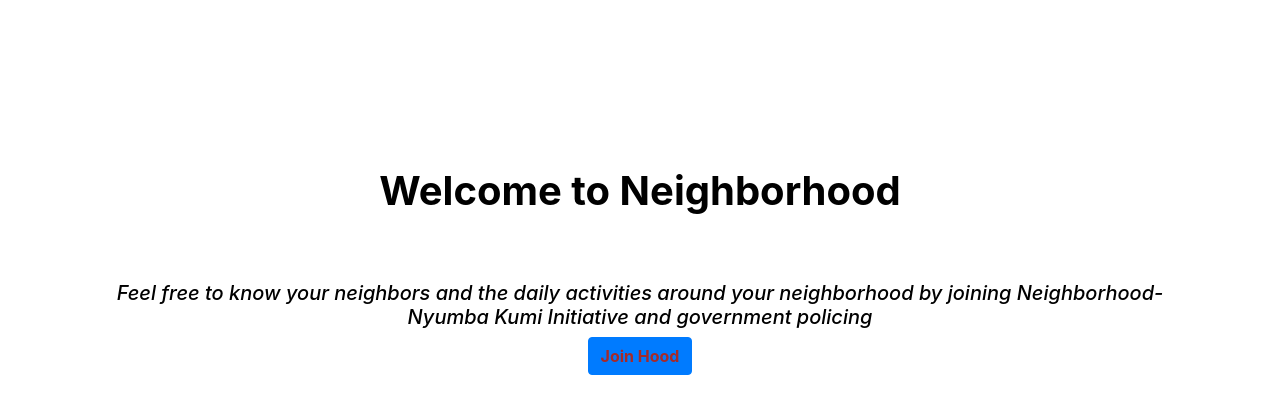
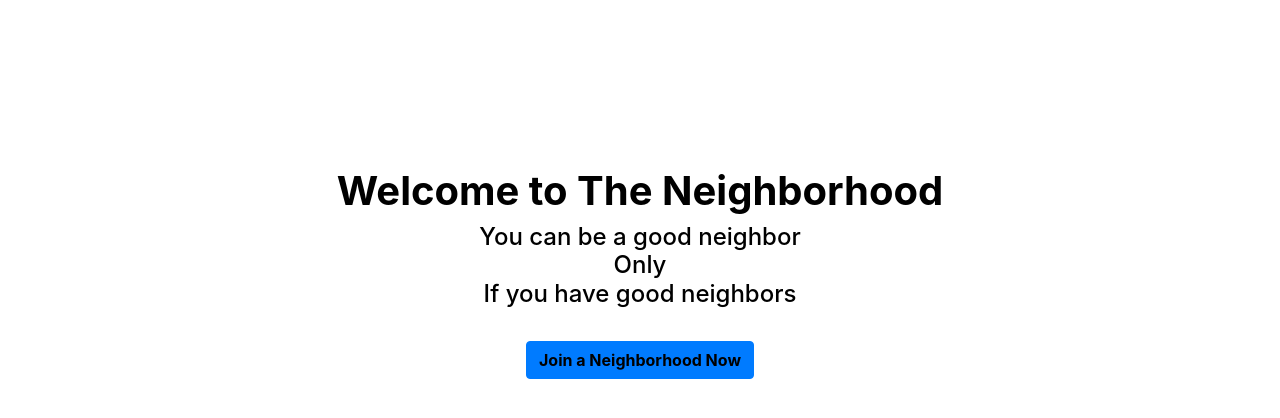
Before and after one commit to kevaf/keffavv-neighborhood, a Django app: template hood/templates/index.html in a window 1280 px wide. Shown: the part 56-474 px from the top of the page. Run offline with Django 3.2, Linux system fonts and the light colour scheme; the template is opened without the code that fills it, so the values that code supplies are empty; some libraries are stand-ins or nearby versions.

Commit message:
made changes to index page

```diff
--- a/hood/templates/base.html
+++ b/hood/templates/base.html
@@ -1,6 +1,6 @@
 <!doctype html>
 <html lang="en">
-{% load static %}
+{%load static%}
 
 <head>
     <script async src="https://www.googletagmanager.com/gtag/js?id=UA-144351462-1"></script>
--- a/hood/templates/index.html
+++ b/hood/templates/index.html
@@ -3,9 +3,9 @@
 {% block content %}
 <div class="container">
     <div class="text-white text-center" style="margin-top:15%">
-        <h1><b style="color: black;">Welcome to Neighborhood</b></h1>
-        <h5 style="margin-top:6%"><i style="color: black;">Feel free to know your neighbors and the daily activities around your neighborhood by joining Neighborhood-Nyumba Kumi Initiative and government policing</i></h5>
-        <a href="{% url 'hood' %}" class="btn btn-primary"><b style="color: brown;">Join Hood</b></a>
+        <h1><b style="color: black;">Welcome to The Neighborhood</b></h1>
+        <h4 style="color: black;">You can be a good neighbor <br> Only <br> If you have good neighbors</h4> <br>
+        <a href="{% url 'hood' %}" class="btn btn-primary"><b style="color: black;">Join a Neighborhood Now</b></a>
     </div>
 
 </div>
```
